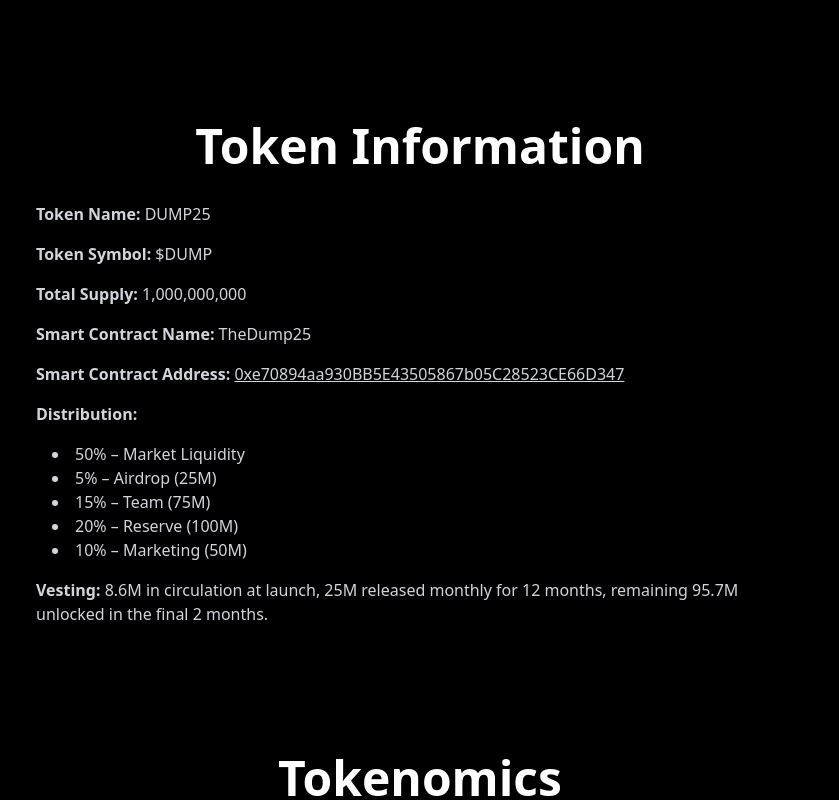
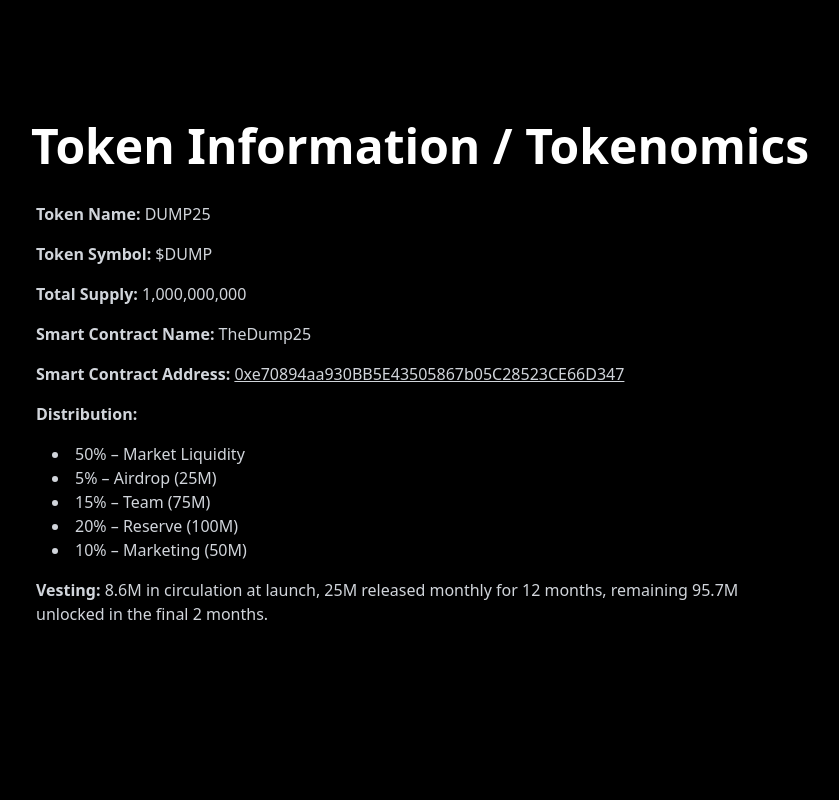
Before and after one commit to PAKmeme/dump25.io-site, a Next.js app: page / in a window 1280 px wide. Shown: the part 2020-2820 px from the top of the page, without its empty margins (220-1059 px from the left). Built offline with nearby package versions, Linux system fonts and the light colour scheme.

Commit message:
Update page.tsx

```diff
--- a/app/page.tsx
+++ b/app/page.tsx
@@ -73,7 +73,7 @@ export default function Home() {
       </section>
 
       <section className="bg-black text-white py-12 px-4 md:px-16">
-  <h2 className="text-2xl md:text-5xl font-bold text-center mb-8">Token Information</h2>
+  <h2 className="text-2xl md:text-5xl font-bold text-center mb-8">Token Information / Tokenomics</h2>
   <div className="max-w-3xl mx-auto space-y-4 text-gray-300 text-sm md:text-base">
     <p><strong>Token Name:</strong> DUMP25</p>
     <p><strong>Token Symbol:</strong> $DUMP</p>
@@ -99,7 +99,6 @@ export default function Home() {
 
       {/* Tokenomics */}
       <section id="tokenomics" className="py-20 px-6 bg-black">
-        <h2 className="text-5xl font-bold mb-6 text-center">Tokenomics</h2>
         <div className="flex justify-center py-8">
           <img src="/tokenomics.png" alt="Tokenomics Chart" className="w-full max-w-7xl object-cover" />
         </div>
```
